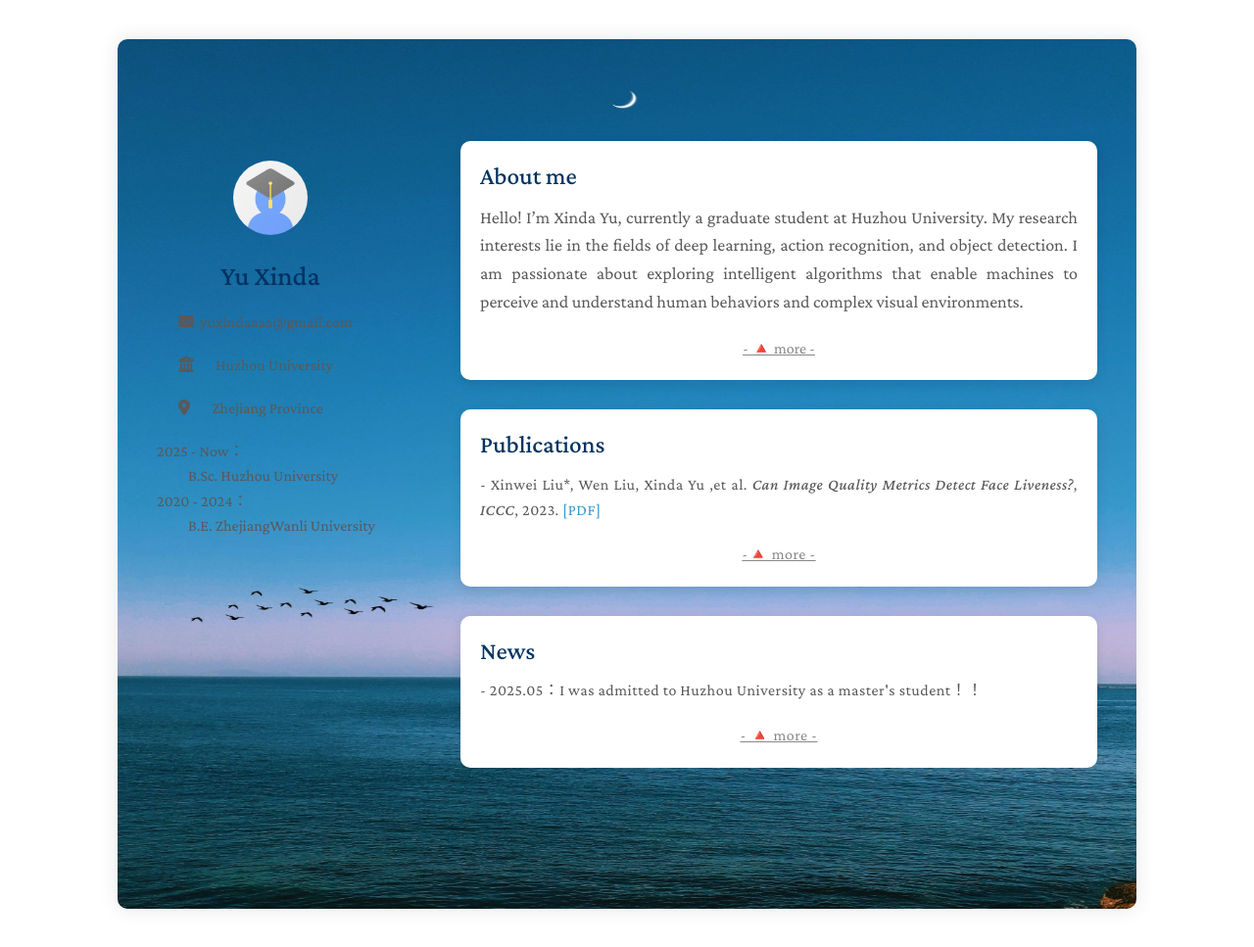
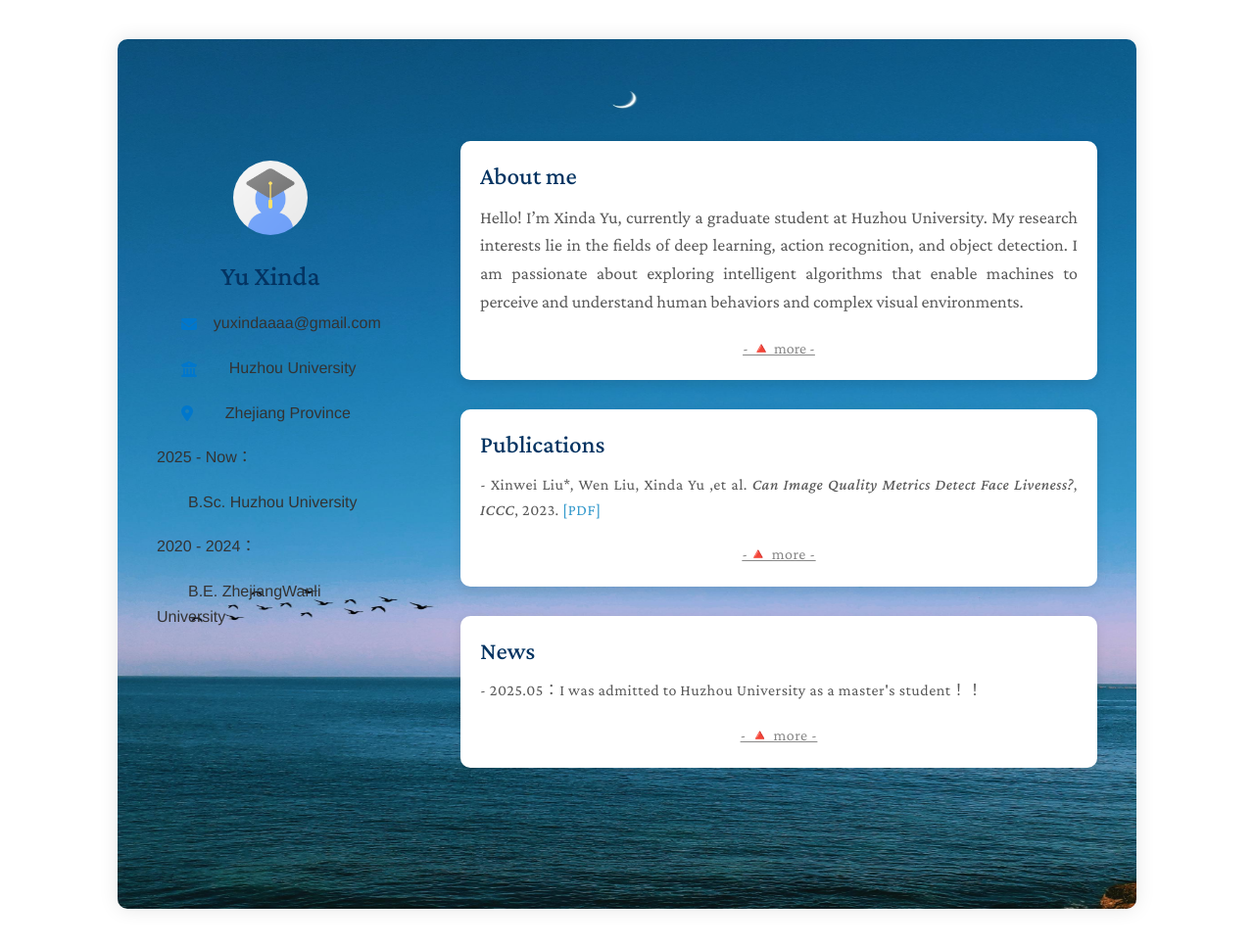
Before and after one commit to Yu-Xinda/Yu.github.io, a Jekyll site: the page built from index.md, in a window 1280 px wide and 968 px high. Shown: the whole window at 98% size. Built offline with Jekyll 4.4.1, drawn with Linux system fonts in a browser that asks for light colours; a style sheet for code colours, icons or effects is not loaded.

Commit message:
Update homepage.html

```diff
--- a/_layouts/homepage.html
+++ b/_layouts/homepage.html
@@ -80,6 +80,20 @@
         display: inline-block;
         vertical-align: middle;
       }
+      .profile-icon {
+        color: #0077cc;
+        font-size: 16px;
+        margin-right: 8px;
+        vertical-align: middle;
+      }
+      .profile-text {
+        font-family: "Helvetica Neue", Helvetica, Arial, sans-serif;
+        font-size: 16px;
+        color: #333;
+        line-height: 1.6;
+        text-align: left;
+        margin-top: 8px;
+      }
     </style>
   </head>
 
@@ -96,20 +110,19 @@
           <h1>{{ site.title }}</h1>
 
           {% if site.email %}
-          <p style="margin-top: 10px; text-align: left;">
-            &emsp;&nbsp;&nbsp;<i class="fas fa-envelope"></i>&nbsp;&nbsp;{{ site.email }}
+          <p class="profile-text">
+            &emsp;&nbsp;&nbsp;<i class="fas fa-envelope profile-icon"></i>&nbsp;&nbsp;{{ site.email }}
           </p>
           {% endif %}
 
           {% if site.university %}
-          <p style="margin-top: 10px; text-align: left;">
-            &emsp;&nbsp;&nbsp;<i class="fas fa-university"></i>&emsp;&nbsp;&nbsp;{{ site.university }}
+          <p class="profile-text">
+            &emsp;&nbsp;&nbsp;<i class="fas fa-university profile-icon"></i>&emsp;&nbsp;&nbsp;{{ site.university }}
           </p>
           {% endif %}
-
           {% if site.location %}
-          <p style="margin-top: 10px; text-align: left;">
-            &emsp;&nbsp;&nbsp;<i class="fas fa-map-marker-alt"></i>&emsp;&nbsp;&nbsp;{{ site.location }}
+          <p class="profile-text">
+            &emsp;&nbsp;&nbsp;<i class="fas fa-map-marker-alt profile-icon"></i>&emsp;&nbsp;&nbsp;{{ site.location }}
           </p>
           {% endif %}
 
@@ -118,9 +131,9 @@
             {% for item in site.experience %}
               {% assign mod = index | modulo: 2 %}
               {% if mod == 0 %}
-              <p style="text-align: left; margin-top: 2px; margin-bottom: 1px;">{{ item }}</p>
+              <p class="profile-text"">{{ item }}</p>
               {% else %}
-              <p style="text-align: left; margin-top: 1px; margin-bottom: 2px;">&emsp;&emsp;{{ item }}</p>
+              <p class="profile-text"">&emsp;&emsp;{{ item }}</p>
               {% endif %}
               {% assign index = index | plus: 1 %}
             {% endfor %}
```
